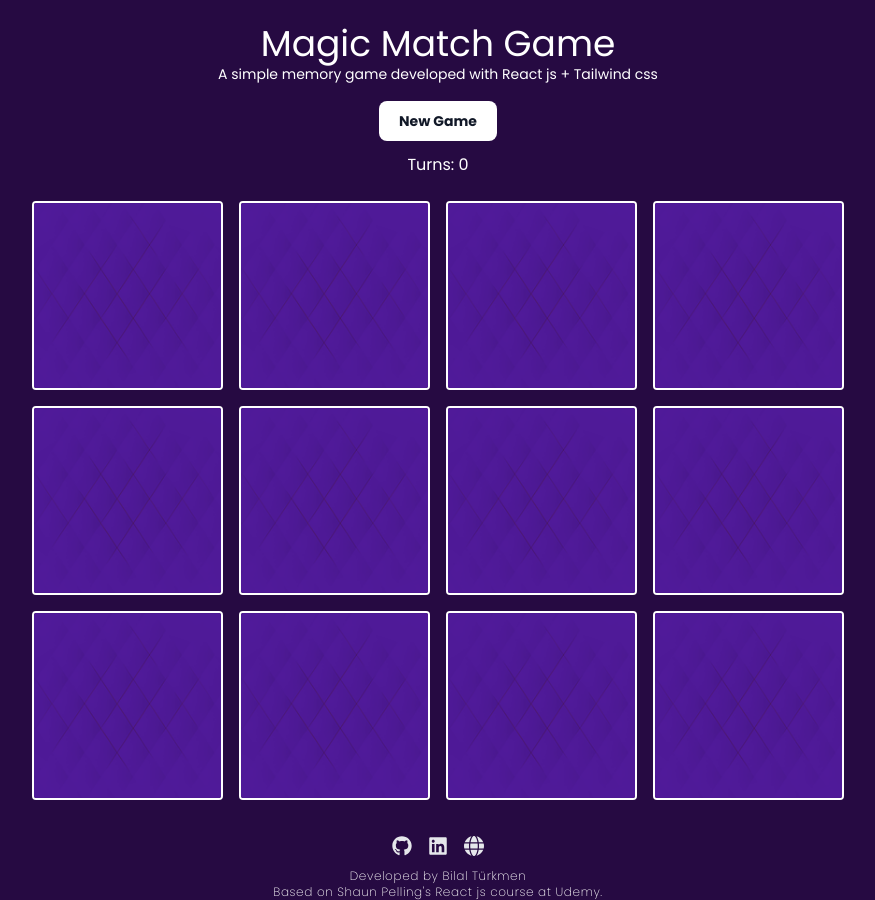
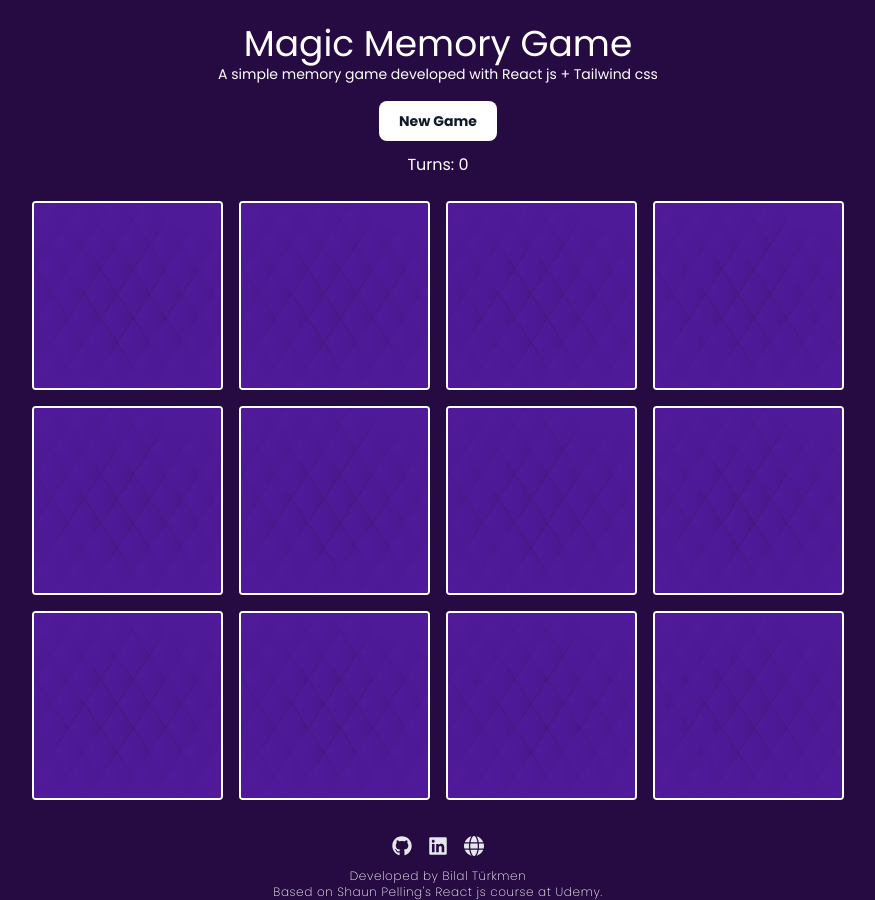
Before and after one commit to bilalturkmen/magic-match, a React (Vite) app: page / in a window 1280 px wide. Shown: the whole page, without its empty margins (202-1077 px from the left). Built offline with nearby package versions, Linux system fonts and the light colour scheme.

Commit message:
update title

```diff
--- a/index.html
+++ b/index.html
@@ -8,7 +8,7 @@
       href="https://fonts.googleapis.com/css2?family=Poppins:wght@100;200;300;400;500;600;700&display=swap"
       rel="stylesheet"
     />
-    <title>Magic Match Memory Game - by Bilal Türkmen</title>
+    <title>Magic Memory Game - by Bilal Türkmen</title>
   </head>
   <body>
     <div id="root"></div>
--- a/src/App.jsx
+++ b/src/App.jsx
@@ -66,7 +66,7 @@ function App() {
 
   return (
     <div className="container mx-auto mt-6">
-      <h1 className="text-4xl">Magic Match Game</h1>
+      <h1 className="text-4xl">Magic Memory Game</h1>
       <p className="text-sm mb-4">
         A simple memory game developed with React js + Tailwind css
       </p>
```
